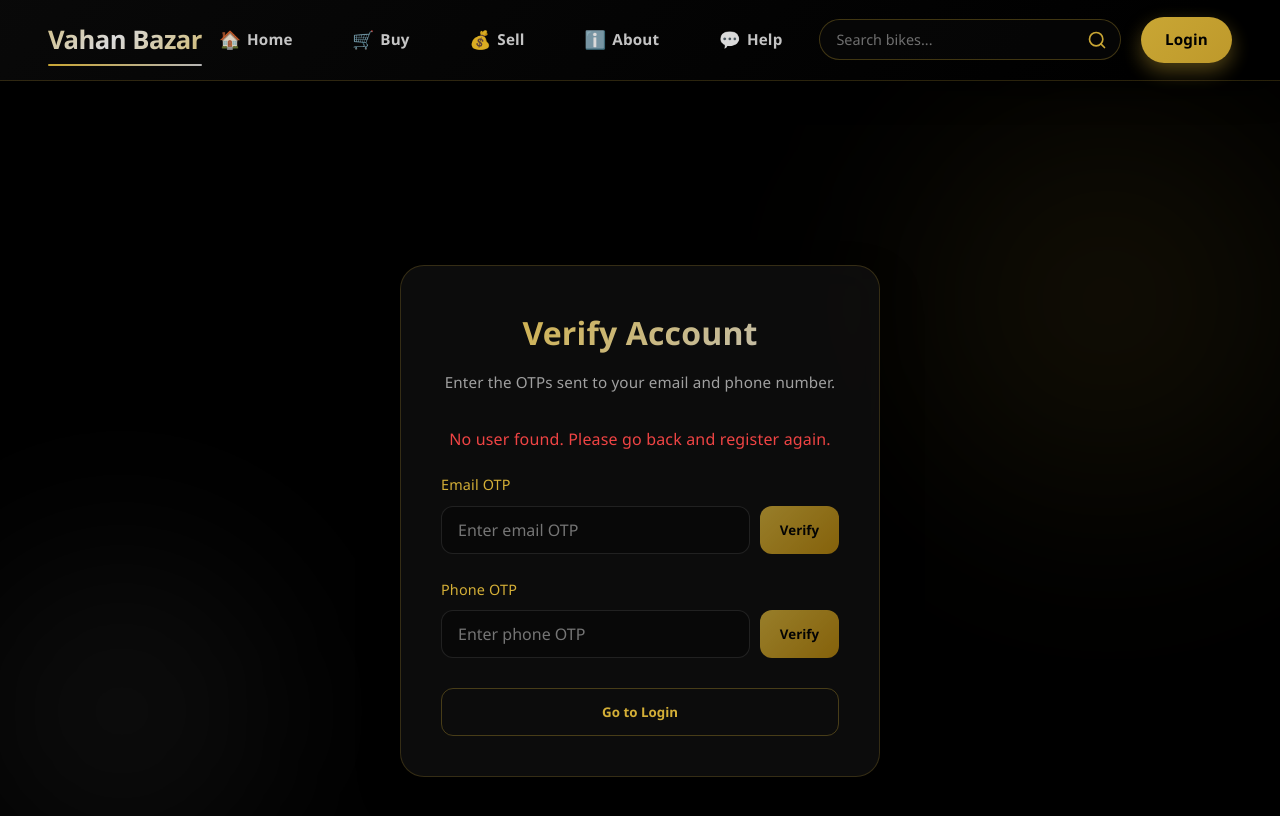
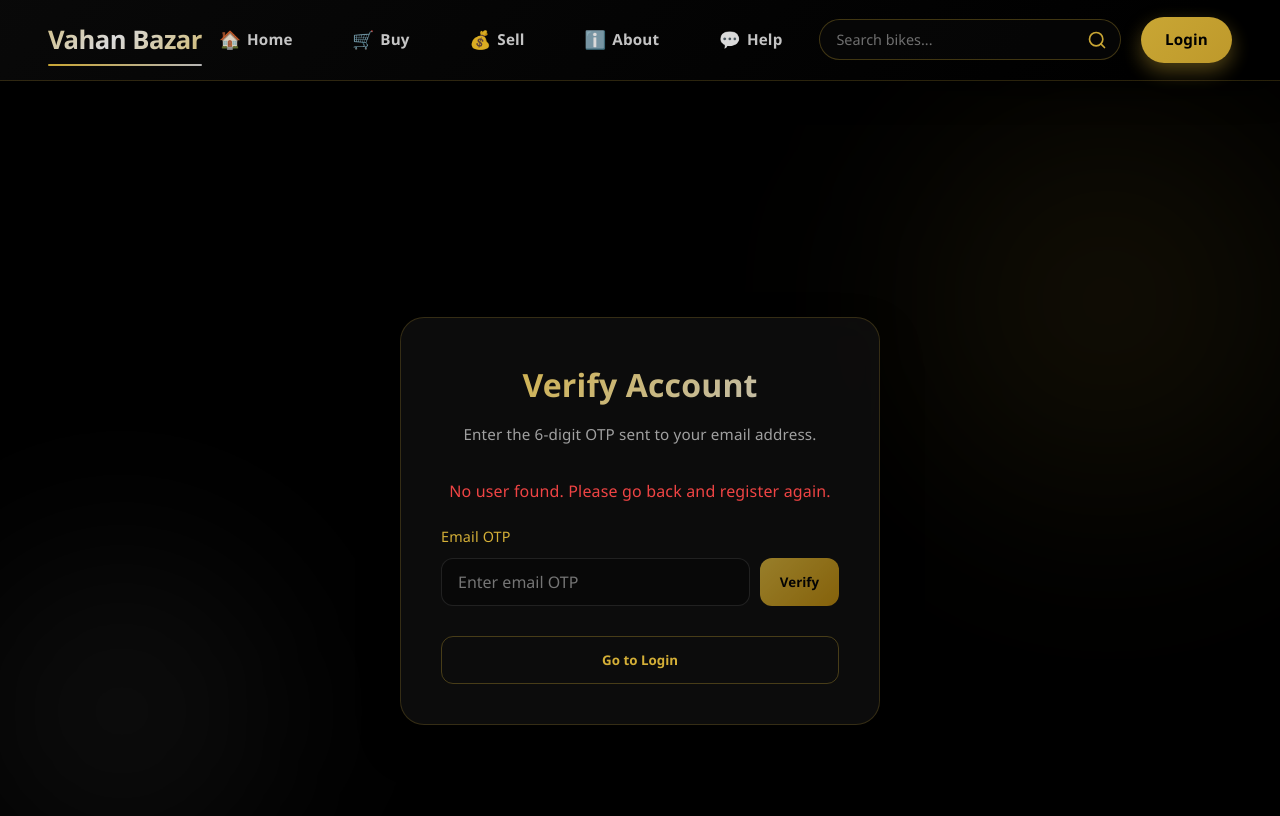
Before and after one commit to komminenivenkatesh/vahan-bhazar, a React (Vite) app in the folder frontend/: page /verify-otp in a window 1280 px wide. Shown: the top 816 px of the page. Built offline with nearby package versions, Linux system fonts and the light colour scheme.

Commit message:
feat: switch to email-only verification and make register instant

```diff
--- a/frontend/src/pages/OtpVerification.tsx
+++ b/frontend/src/pages/OtpVerification.tsx
@@ -12,11 +12,9 @@ const OtpVerification: React.FC = () => {
 
   const [userId, setUserId] = useState<string | null>(null);
   const [emailOtp, setEmailOtp] = useState("");
-  const [phoneOtp, setPhoneOtp] = useState("");
   const [message, setMessage] = useState<string | null>(null);
   const [messageType, setMessageType] = useState<"success" | "error" | null>(null);
   const [loadingEmail, setLoadingEmail] = useState(false);
-  const [loadingPhone, setLoadingPhone] = useState(false);
 
   const { scrollYProgress } = useScroll({
     target: containerRef,
@@ -72,49 +70,16 @@ const OtpVerification: React.FC = () => {
         return;
       }
 
-      showMessage("Email verified successfully ✅", "success");
+      showMessage("Email verified successfully! ✅ Redirecting to login...", "success");
+      setTimeout(() => {
+        localStorage.removeItem("pendingUserId");
+        navigate("/login");
+      }, 1500);
     } catch (err) {
       console.error(err);
       showMessage("Network error while verifying email.", "error");
     } finally {
       setLoadingEmail(false);
-    }
-  };
-
-  const handleVerifyPhone = async (e: React.FormEvent) => {
-    e.preventDefault();
-    if (!userId) {
-      showMessage("User not found. Please register again.", "error");
-      return;
-    }
-    if (!phoneOtp) {
-      showMessage("Please enter phone OTP.", "error");
-      return;
-    }
-
-    try {
-      setLoadingPhone(true);
-      setMessage(null);
-
-      const res = await fetch(`${BACKEND_BASE}/api/auth/verify-phone`, {
-        method: "POST",
-        headers: { "Content-Type": "application/json" },
-        body: JSON.stringify({ userId, otp: phoneOtp }),
-      });
-
-      const data = await res.json();
-
-      if (!res.ok) {
-        showMessage(data.message || "Failed to verify phone.", "error");
-        return;
-      }
-
-      showMessage("Phone number verified successfully ✅", "success");
-    } catch (err) {
-      console.error(err);
-      showMessage("Network error while verifying phone.", "error");
-    } finally {
-      setLoadingPhone(false);
     }
   };
 
@@ -201,7 +166,7 @@ const OtpVerification: React.FC = () => {
               marginBottom: '30px',
               fontSize: '0.95rem'
             }}>
-              Enter the OTPs sent to your email and phone number.
+              Enter the 6-digit OTP sent to your email address.
             </p>
 
             {message && (
@@ -230,7 +195,7 @@ const OtpVerification: React.FC = () => {
             )}
 
             {/* Email OTP */}
-            <form onSubmit={handleVerifyEmail} style={{ marginBottom: '24px' }}>
+            <form onSubmit={handleVerifyEmail} style={{ marginBottom: '30px' }}>
               <div style={{ marginBottom: '16px' }}>
                 <label style={{ display: 'block', color: '#d4af37', marginBottom: '8px', fontSize: '0.9rem' }}>
                   Email OTP
@@ -272,49 +237,6 @@ const OtpVerification: React.FC = () => {
               </div>
             </form>
 
-            {/* Phone OTP */}
-            <form onSubmit={handleVerifyPhone} style={{ marginBottom: '30px' }}>
-              <div style={{ marginBottom: '16px' }}>
-                <label style={{ display: 'block', color: '#d4af37', marginBottom: '8px', fontSize: '0.9rem' }}>
-                  Phone OTP
-                </label>
-                <div style={{ display: 'flex', gap: '10px' }}>
-                  <input
-                    type="text"
-                    value={phoneOtp}
-                    placeholder="Enter phone OTP"
-                    onChange={(e) => setPhoneOtp(e.target.value)}
-                    style={{
-                      flex: 1,
-                      background: 'rgba(0, 0, 0, 0.3)',
-                      border: '1px solid rgba(255, 255, 255, 0.1)',
-                      borderRadius: '12px',
-                      padding: '12px 16px',
-                      color: '#fff',
-                      outline: 'none',
-                      fontSize: '1rem'
-                    }}
-                  />
-                  <button
-                    type="submit"
-                    disabled={loadingPhone || !userId}
-                    style={{
-                      background: 'linear-gradient(135deg, #d4af37, #b8860b)',
-                      border: 'none',
-                      borderRadius: '12px',
-                      padding: '0 20px',
-                      color: '#000',
-                      fontWeight: 600,
-                      cursor: loadingPhone || !userId ? 'not-allowed' : 'pointer',
-                      opacity: loadingPhone || !userId ? 0.7 : 1
-                    }}
-                  >
-                    {loadingPhone ? "..." : "Verify"}
-                  </button>
-                </div>
-              </div>
-            </form>
-
             <button
               onClick={handleGoToLogin}
               style={{
```
Also changed, not shown: 1 other file (tests, documents, lock files or other folders).
